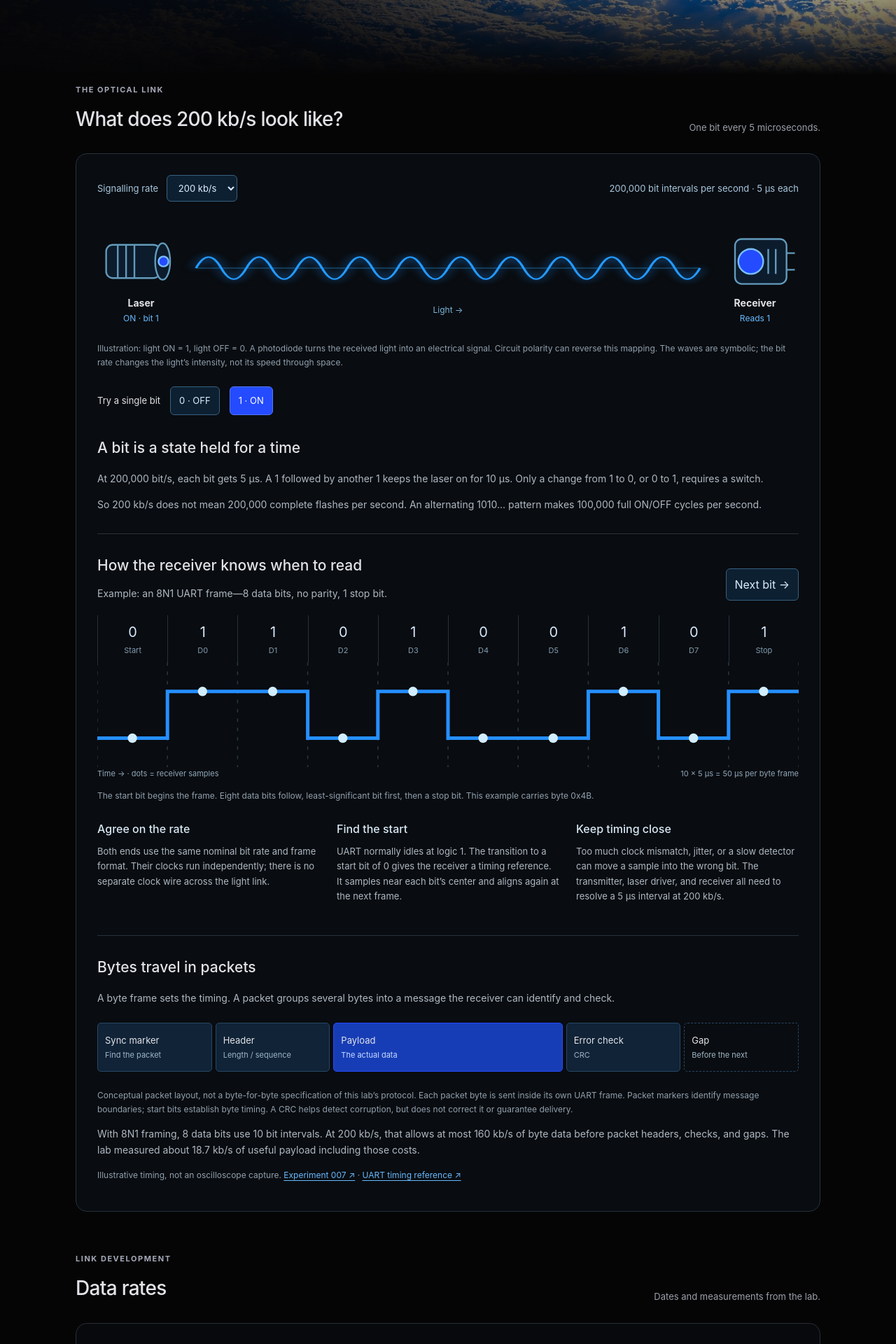
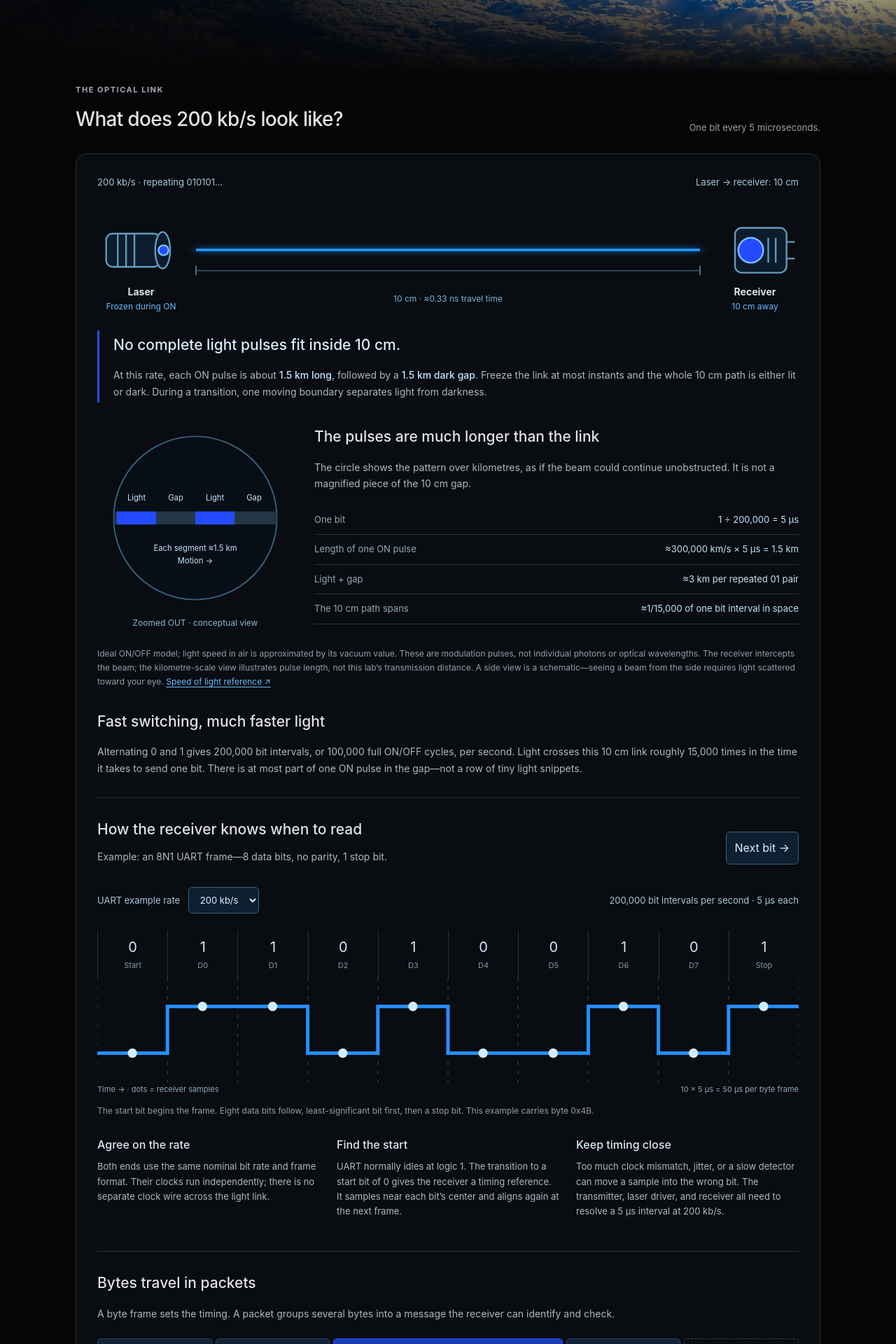
Before and after one commit to andrewpenner10-dev/lab, a Jekyll site: the page built from docs/index.md, in a window 1280 px wide. Shown: the part 517-2437 px from the top of the page at 70% size. Built offline with Jekyll 4.4.1, drawn with Linux system fonts in a browser that asks for light colours.

Commit message:
Explain spatial pulse length across a ten centimetre optical link

```diff
--- a/docs/_includes/optical-link.html
+++ b/docs/_includes/optical-link.html
@@ -1,16 +1,26 @@
 <section class="link-section shell" aria-labelledby="link-title">
   <div class="section-heading"><div><div class="eyebrow">THE OPTICAL LINK</div><h2 id="link-title">What does 200 kb/s look like?</h2></div><p>One bit every 5 microseconds.</p></div>
   <div class="link-card">
-    <div class="link-controls"><label for="link-rate">Signalling rate <select id="link-rate"><option value="20000">20 kb/s</option><option value="100000">100 kb/s</option><option value="200000" selected>200 kb/s</option></select></label><span id="link-period">200,000 bit intervals per second · 5 µs each</span></div>
-    <div class="optical-scene" aria-label="Laser on the left, modulated light in the middle, photodiode receiver on the right">
-      <div class="link-device"><svg viewBox="0 0 100 80" aria-hidden="true"><rect x="8" y="20" width="65" height="40" rx="8"/><path d="M22 20v40M32 20v40M42 20v40"/><ellipse cx="76" cy="40" rx="9" ry="22"/><circle cx="77" cy="40" r="6" class="laser-emitter"/></svg><strong>Laser</strong><span id="laser-state">ON · bit 1</span></div>
-      <div class="beam-view"><svg viewBox="0 0 400 100" preserveAspectRatio="none" aria-hidden="true"><path class="beam-line" d="M0 50H400"/><path class="light-wave" d="M0 50 Q10 15 20 50 T40 50 T60 50 T80 50 T100 50 T120 50 T140 50 T160 50 T180 50 T200 50 T220 50 T240 50 T260 50 T280 50 T300 50 T320 50 T340 50 T360 50 T380 50 T400 50"/></svg><span>Light →</span></div>
-      <div class="link-device"><svg viewBox="0 0 100 80" aria-hidden="true"><rect x="26" y="13" width="62" height="54" rx="8"/><circle cx="45" cy="40" r="15" class="receiver-sensor"/><path d="M66 25v30M75 25v30M88 30h10M88 50h10"/></svg><strong>Receiver</strong><span id="receiver-state">Reads 1</span></div>
+    <div class="spatial-assumptions"><span>200 kb/s · repeating 010101…</span><span>Laser → receiver: 10 cm</span></div>
+    <div class="optical-scene" aria-label="A frozen moment during an ON bit: light fills the ten centimetre path from laser to receiver">
+      <div class="link-device"><svg viewBox="0 0 100 80" aria-hidden="true"><rect x="8" y="20" width="65" height="40" rx="8"/><path d="M22 20v40M32 20v40M42 20v40"/><ellipse cx="76" cy="40" rx="9" ry="22"/><circle cx="77" cy="40" r="6" class="laser-emitter"/></svg><strong>Laser</strong><span >Frozen during ON</span></div>
+      <div class="beam-view"><svg viewBox="0 0 400 100" preserveAspectRatio="none" aria-hidden="true"><path class="frozen-beam" d="M0 40H400"/><path class="distance-guide" d="M0 65V80M0 73H400M400 65V80"/></svg><span>10 cm · ≈0.33 ns travel time</span></div>
+      <div class="link-device"><svg viewBox="0 0 100 80" aria-hidden="true"><rect x="26" y="13" width="62" height="54" rx="8"/><circle cx="45" cy="40" r="15" class="receiver-sensor"/><path d="M66 25v30M75 25v30M88 30h10M88 50h10"/></svg><strong>Receiver</strong><span >10 cm away</span></div>
     </div>
-    <p class="link-caption">Illustration: light ON = 1, light OFF = 0. A photodiode turns the received light into an electrical signal. Circuit polarity can reverse this mapping. The waves are symbolic; the bit rate changes the light’s intensity, not its speed through space.</p>
-    <div class="bit-controls" hidden><span>Try a single bit</span><button type="button" data-bit="0" aria-pressed="false">0 · OFF</button><button type="button" data-bit="1" aria-pressed="true">1 · ON</button></div>
-    <div class="link-explanation"><h3>A bit is a state held for a time</h3><p id="bit-explanation">At 200,000 bit/s, each bit gets 5 µs. A 1 followed by another 1 keeps the laser on for 10 µs. Only a change from 1 to 0, or 0 to 1, requires a switch.</p><p>So 200 kb/s does not mean 200,000 complete flashes per second. An alternating 1010… pattern makes 100,000 full ON/OFF cycles per second.</p></div>
+    <div class="spatial-answer"><strong>No complete light pulses fit inside 10 cm.</strong><p>At this rate, each ON pulse is about <b>1.5 km long</b>, followed by a <b>1.5 km dark gap</b>. Freeze the link at most instants and the whole 10 cm path is either lit or dark. During a transition, one moving boundary separates light from darkness.</p></div>
+    <div class="spatial-detail">
+      <div class="pulse-lens"><svg viewBox="0 0 300 300" role="img" aria-label="Zoomed-out conceptual pattern: two light pulses and two dark gaps across about six kilometres, with each segment about one point five kilometres long">
+        <defs><clipPath id="pulse-circle"><circle cx="150" cy="150" r="125"/></clipPath></defs>
+        <circle cx="150" cy="150" r="125" fill="#080e16" stroke="#386181" stroke-width="2"/>
+        <g clip-path="url(#pulse-circle)"><path d="M0 150H300" stroke="#243747" stroke-width="20"/><path d="M30 150H90M150 150H210" stroke="#244bff" stroke-width="20"/>
+        <g fill="#c7e6ff" font-size="12" text-anchor="middle"><text x="60" y="123">Light</text><text x="120" y="123">Gap</text><text x="180" y="123">Light</text><text x="240" y="123">Gap</text><text x="150" y="200">Each segment ≈1.5 km</text><text x="150" y="220">Motion →</text></g></g>
+      </svg><span>Zoomed OUT · conceptual view</span></div>
+      <div><h3>The pulses are much longer than the link</h3><p>The circle shows the pattern over kilometres, as if the beam could continue unobstructed. It is not a magnified piece of the 10 cm gap.</p><dl class="spatial-math"><div><dt>One bit</dt><dd>1 ÷ 200,000 = 5 µs</dd></div><div><dt>Length of one ON pulse</dt><dd>≈300,000 km/s × 5 µs = 1.5 km</dd></div><div><dt>Light + gap</dt><dd>≈3 km per repeated 01 pair</dd></div><div><dt>The 10 cm path spans</dt><dd>≈1/15,000 of one bit interval in space</dd></div></dl></div>
+    </div>
+    <p class="link-caption">Ideal ON/OFF model; light speed in air is approximated by its vacuum value. These are modulation pulses, not individual photons or optical wavelengths. The receiver intercepts the beam; the kilometre-scale view illustrates pulse length, not this lab’s transmission distance. A side view is a schematic—seeing a beam from the side requires light scattered toward your eye. <a href="https://www.bipm.org/en/si-base-units/metre">Speed of light reference ↗</a></p>
+    <div class="link-explanation"><h3>Fast switching, much faster light</h3><p>Alternating 0 and 1 gives 200,000 bit intervals, or 100,000 full ON/OFF cycles, per second. Light crosses this 10 cm link roughly 15,000 times in the time it takes to send one bit. There is at most part of one ON pulse in the gap—not a row of tiny light snippets.</p></div>
     <div class="timing-heading"><div><h3>How the receiver knows when to read</h3><p>Example: an 8N1 UART frame—8 data bits, no parity, 1 stop bit.</p></div><button type="button" id="step-bit" hidden>Next bit →</button></div>
+    <div class="link-controls timing-rate"><label for="link-rate">UART example rate <select id="link-rate"><option value="20000">20 kb/s</option><option value="100000">100 kb/s</option><option value="200000" selected>200 kb/s</option></select></label><span id="link-period">200,000 bit intervals per second · 5 µs each</span></div>
     <div class="timing-scroll"><div class="timing-diagram">
       <div class="bit-grid"><div class="bit-cell" data-index="0"><span>0</span><small>Start</small></div><div class="bit-cell" data-index="1"><span>1</span><small>D0</small></div><div class="bit-cell" data-index="2"><span>1</span><small>D1</small></div><div class="bit-cell" data-index="3"><span>0</span><small>D2</small></div><div class="bit-cell" data-index="4"><span>1</span><small>D3</small></div><div class="bit-cell" data-index="5"><span>0</span><small>D4</small></div><div class="bit-cell" data-index="6"><span>0</span><small>D5</small></div><div class="bit-cell" data-index="7"><span>1</span><small>D6</small></div><div class="bit-cell" data-index="8"><span>0</span><small>D7</small></div><div class="bit-cell" data-index="9"><span>1</span><small>Stop</small></div></div>
       <svg class="timing-wave" viewBox="0 0 600 90" role="img" aria-label="Signal over ten equal bit intervals: start 0, data 1 1 0 1 0 0 1 0, stop 1. Dots mark sampling near each bit’s midpoint.">
--- a/docs/assets/optical-link.js
+++ b/docs/assets/optical-link.js
@@ -4,21 +4,8 @@
   const rate = section.querySelector('#link-rate');
   const bits = [0,1,1,0,1,0,0,1,0,1];
   let index = -1;
-  const setBit = bit => {
-    section.classList.toggle('light-off', bit === 0);
-    section.querySelector('#laser-state').textContent = `${bit ? 'ON' : 'OFF'} · bit ${bit}`;
-    section.querySelector('#receiver-state').textContent = `Reads ${bit}`;
-    section.querySelectorAll('[data-bit]').forEach(b => b.setAttribute('aria-pressed', String(Number(b.dataset.bit) === bit)));
-  };
-  section.querySelectorAll('[data-bit]').forEach(button => button.addEventListener('click', () => {
-    index = -1;
-    section.querySelectorAll('.bit-cell').forEach(c => c.classList.remove('active'));
-    section.querySelector('#step-caption').textContent = `Single bit ${button.dataset.bit}: the light state is held for one bit interval. Use Next bit to walk through the UART frame.`;
-    setBit(Number(button.dataset.bit));
-  }));
   section.querySelector('#step-bit').addEventListener('click', () => {
     index = (index + 1) % bits.length;
-    setBit(bits[index]);
     section.querySelectorAll('.bit-cell').forEach((c,i) => c.classList.toggle('active', i === index));
     const name = index === 0 ? 'Start bit' : index === 9 ? 'Stop bit' : `Data bit D${index-1}`;
     section.querySelector('#step-caption').textContent = `${name}: ${bits[index]}. Receiver samples near ${((index + .5) * 1000000 / Number(rate.value)).toFixed(1)} µs after the start edge. Stepped illustration; light travel time omitted.`;
@@ -26,13 +13,11 @@
   rate.addEventListener('change', () => {
     const bps = Number(rate.value), us = 1000000 / bps;
     section.querySelector('#link-period').textContent = `${bps.toLocaleString('en-US')} bit intervals per second · ${us} µs each`;
-    section.querySelector('#bit-explanation').textContent = `At ${bps.toLocaleString('en-US')} bit/s, each bit gets ${us} µs. A 1 followed by another 1 keeps the laser on for ${2*us} µs. Only a change from 1 to 0, or 0 to 1, requires a switch.`;
     section.querySelector('#frame-duration').textContent = `10 × ${us} µs = ${10*us} µs per byte frame`;
     section.querySelector('#payload-explanation').textContent = `With 8N1 framing, 8 data bits use 10 bit intervals. At ${bps/1000} kb/s, that allows at most ${bps*.8/1000} kb/s of byte data before packet headers, checks, and gaps. For comparison, the lab measured about 18.7 kb/s of useful payload at 200 kb/s signalling.`;
     index = -1;
     section.querySelectorAll('.bit-cell').forEach(c => c.classList.remove('active'));
     section.querySelector('#step-caption').textContent = 'Use Next bit to follow the start bit, eight data bits, and stop bit at this rate.';
   });
-  section.querySelector('.bit-controls').hidden = false;
   section.querySelector('#step-bit').hidden = false;
 })();
--- a/docs/assets/style.css
+++ b/docs/assets/style.css
@@ -241,3 +241,20 @@ a.rate-value:hover { text-decoration: underline; text-underline-offset: 4px; }
  .packet-strip { grid-template-columns: 1fr 1fr; }
  .packet-strip .packet-payload { grid-column: 1 / -1; }
 }
+
+.spatial-assumptions { display: flex; justify-content: space-between; flex-wrap: wrap; gap: 10px; font-size: 13px; color: #a8c7df; }
+.frozen-beam { stroke: #249aff; stroke-width: 4; filter: drop-shadow(0 0 5px #188cff); }
+.distance-guide { stroke: #52758e; fill: none; stroke-width: 1; }
+.spatial-answer { border-left: 3px solid #244bff; padding: 4px 0 4px 20px; margin: 24px 0; }
+.spatial-answer>strong { font-size: 21px; font-weight: 550; color: #d9edff; }
+.spatial-answer p { margin-bottom: 0; }
+.spatial-answer b { color: #c7e6ff; font-weight: 550; }
+.spatial-detail { display: grid; grid-template-columns: 280px 1fr; align-items: center; gap: 30px; margin: 25px 0; }
+.pulse-lens { text-align: center; font-size: 12px; color: #89badb; }
+.pulse-lens svg { display: block; width: 100%; max-width: 300px; margin: auto; }
+.spatial-math { margin: 20px 0 0; font-size: 13px; }
+.spatial-math>div { display: flex; justify-content: space-between; gap: 16px; border-bottom: 1px solid #25333f; padding: 10px 0; }
+.spatial-math dt { color: #93a8b8; }
+.spatial-math dd { color: #c4e4fb; text-align: right; margin: 0; }
+.timing-rate { margin: 12px 0 24px; }
+@media(max-width:680px) { .spatial-detail { grid-template-columns: 1fr; gap: 20px; } .pulse-lens { max-width: 270px; margin: auto; } .spatial-math>div { flex-direction: column; gap: 4px; } .spatial-math dd { text-align: left; } }
```
